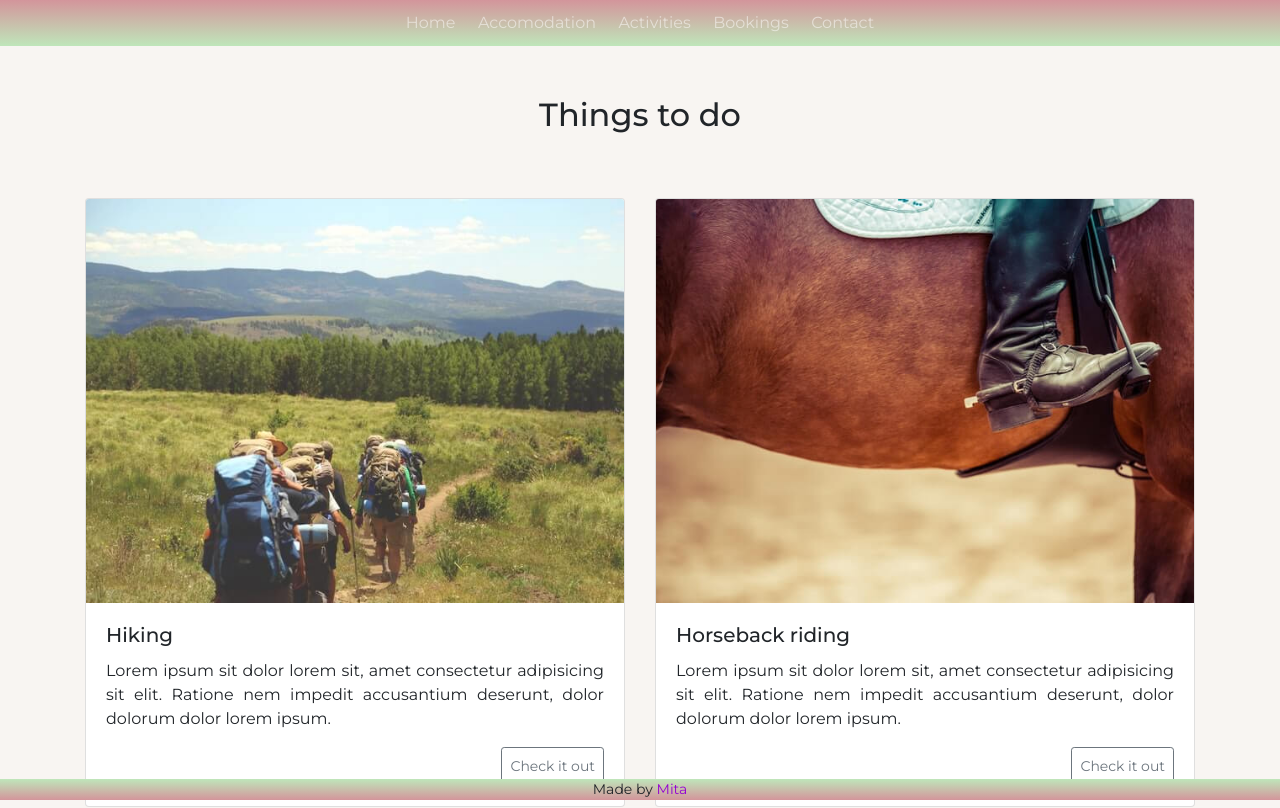
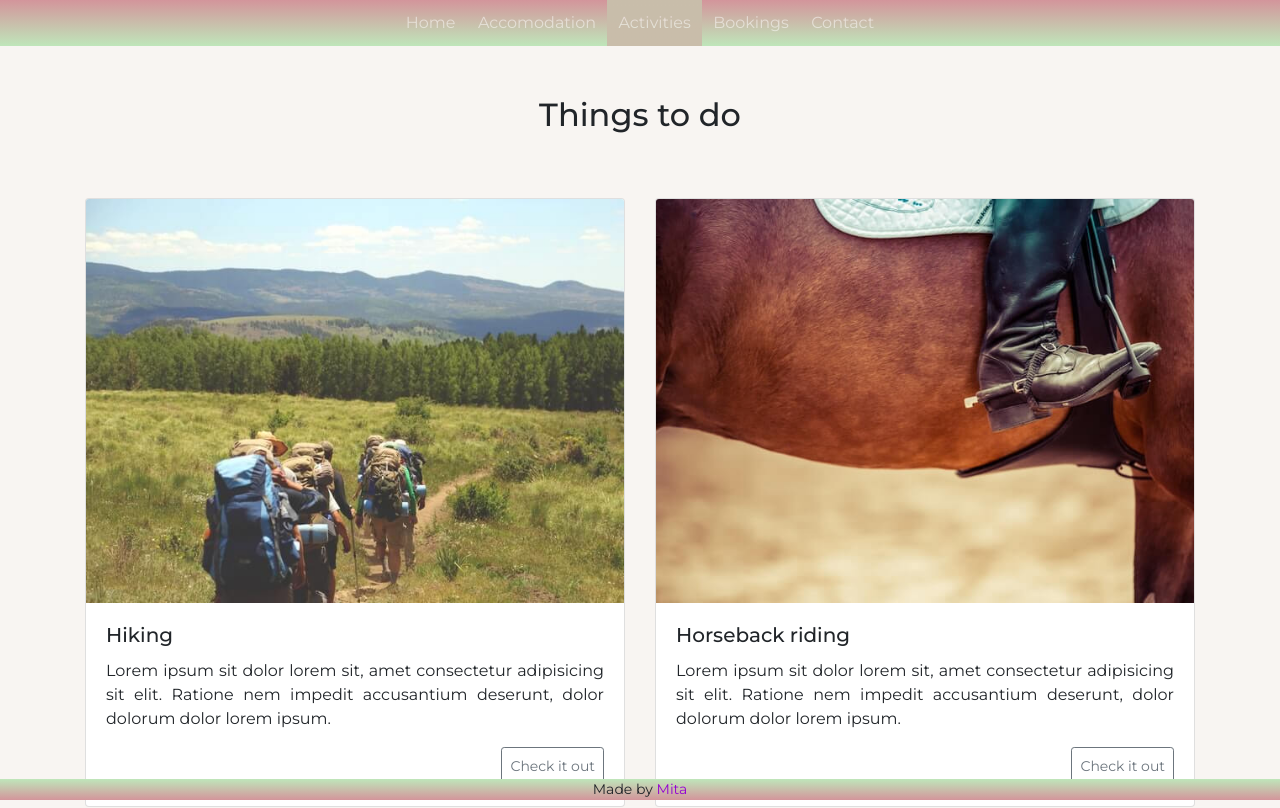
Before and after one commit to milosrancic/reactjs-website, a React (Create React App) app: page /activities in a window 1280 px wide. Shown: the top 808 px of the page. Built offline with nearby package versions, Linux system fonts and the light colour scheme.

Commit message:
added active link styling

```diff
--- a/src/components/navigation/Navbar.scss
+++ b/src/components/navigation/Navbar.scss
@@ -12,13 +12,12 @@
       padding: 0.7em;
       font-size: unset;
     }
+  }
 
-    // this | after first and before last and in between every navlink
-    // &:after {
-      // content: "|";
-    // }
-
-    // active page navlink will have different color
+  .active-link {
+    background: #D3959B;
+    background: -webkit-linear-gradient(to bottom, #BFE6BA, #D3959B);
+    background: linear-gradient(to bottom, #BFE6BA, #D3959B);
   }
 }
 
```
